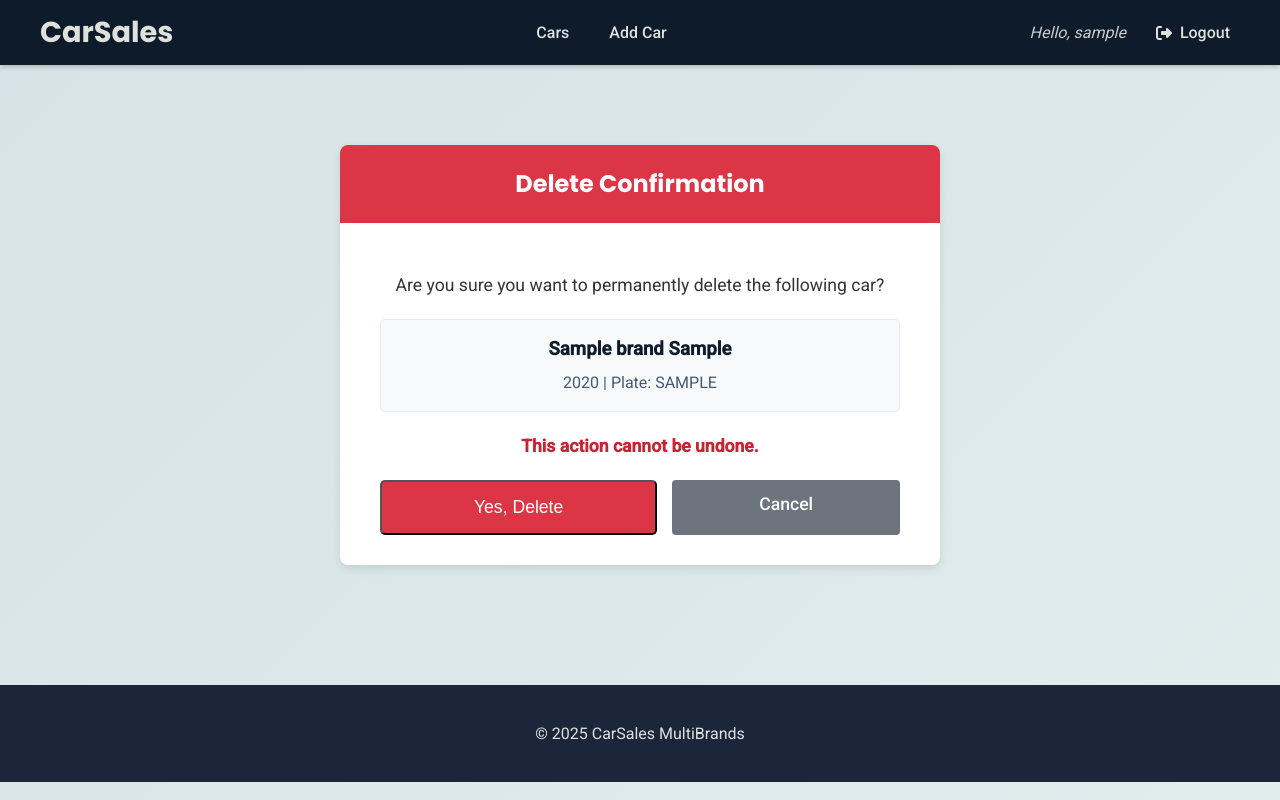
After one commit to Daniel-Q-Reis/CarSales, a Django app: page /car/1/delete in a window 1280 px wide. The commit adds this page. Run offline with Django 5.2, Linux system fonts and the light colour scheme; a user stored in the database is signed in; tables that the repository leaves empty hold one stand-in row (values such as "Sample post").

Commit message:
feat(cars): implement full CRUD functionality for cars
Implements CarUpdateView and CarDeleteView for editing and deleting cars.

Secures the create, update, and delete views, requiring user authentication using @method_decorator.

Creates the corresponding templates for the new views: car_update.html and car_delete.html.

Adds the final URL patterns for all car CRUD operations (detail, update, delete) in urls.py.

Updates car_detail.html to correctly link to the new edit and delete pages.

```diff
--- a/app/urls.py
+++ b/app/urls.py
@@ -1,24 +1,8 @@
-"""
-URL configuration for app project.
-
-The `urlpatterns` list routes URLs to views. For more information please see:
-    https://docs.djangoproject.com/en/5.2/topics/http/urls/
-Examples:
-Function views
-    1. Add an import:  from my_app import views
-    2. Add a URL to urlpatterns:  path('', views.home, name='home')
-Class-based views
-    1. Add an import:  from other_app.views import Home
-    2. Add a URL to urlpatterns:  path('', Home.as_view(), name='home')
-Including another URLconf
-    1. Import the include() function: from django.urls import include, path
-    2. Add a URL to urlpatterns:  path('blog/', include('blog.urls'))
-"""
 from django.contrib import admin
 from django.urls import path
 from django.conf import settings
 from django.conf.urls.static import static
-from cars.views import CarsListView, NewCarCreateView
+from cars.views import CarsListView, NewCarCreateView, CarDetailView, CarUpdateView, CarDeleteView
 from accounts.views import register_view, login_view, logout_view
 
 
@@ -29,4 +13,7 @@ urlpatterns = [
     path('logout/', logout_view, name='logout'),
     path('cars/', CarsListView.as_view(), name='cars_list'),
     path('new_car/', NewCarCreateView.as_view(), name='new_car'),
+    path('car/<int:pk>/', CarDetailView.as_view(), name='car_detail'),
+    path('car/<int:pk>/update', CarUpdateView.as_view(), name='car_update'),
+    path('car/<int:pk>/delete', CarDeleteView.as_view(), name='car_delete'),
 ] + static(settings.MEDIA_URL, document_root=settings.MEDIA_ROOT)
--- a/cars/static/cars/css/cars.css
+++ b/cars/static/cars/css/cars.css
@@ -59,3 +59,214 @@
 }
 
 /* The submit button reuses the .register-btn style from accounts.css */
+
+/* --- Car Detail Page Styles --- */
+
+.car-detail-container {
+    display: flex;
+    gap: 40px;
+    padding: 40px;
+    background-color: var(--card-bg);
+    border-radius: 8px;
+    box-shadow: 0 4px 15px rgba(0,0,0,0.1);
+}
+
+.detail-photo {
+    flex: 1; /* Takes up half the space */
+}
+
+.detail-photo img {
+    width: 100%;
+    border-radius: 8px;
+    object-fit: cover;
+}
+
+.no-photo-detail {
+    width: 100%;
+    height: 400px;
+    background-color: #e9ecef;
+    border-radius: 8px;
+    display: flex;
+    flex-direction: column;
+    align-items: center;
+    justify-content: center;
+    color: #adb5bd;
+}
+
+.no-photo-detail .fas {
+    font-size: 4rem;
+    margin-bottom: 1rem;
+}
+
+.detail-info {
+    flex: 1; /* Takes up the other half */
+    display: flex;
+    flex-direction: column;
+}
+
+.detail-info h1 {
+    font-family: 'Poppins', sans-serif;
+    font-size: 2.5rem;
+    margin-top: 0;
+    margin-bottom: 10px;
+    color: var(--primary-color);
+}
+
+.car-price {
+    font-size: 2rem;
+    font-weight: 700;
+    color: var(--highlight-color);
+    margin-bottom: 25px;
+}
+
+.spec-list {
+    list-style: none;
+    padding: 0;
+    margin: 0;
+    border-top: 1px solid #eee;
+}
+
+.spec-list li {
+    display: flex;
+    justify-content: space-between;
+    padding: 15px 0;
+    border-bottom: 1px solid #eee;
+    font-size: 1rem;
+}
+
+.spec-list li strong {
+    color: var(--accent-color);
+}
+
+/* --- Action Buttons Styles --- */
+
+.buttons-container {
+    margin-top: auto; /* Pushes buttons to the bottom of the flex container */
+    display: flex;
+    gap: 15px; /* Space between buttons */
+}
+
+.btn {
+    flex-grow: 1; /* Makes buttons share the space equally */
+    padding: 15px;
+    text-align: center;
+    text-decoration: none;
+    font-size: 1.1rem;
+    font-weight: 500;
+    border-radius: 5px;
+    transition: all 0.3s ease;
+}
+
+.btn-primary {
+    background-color: var(--highlight-color);
+    color: var(--primary-color);
+}
+
+.btn-primary:hover {
+    background-color: #007bb5;
+    transform: translateY(-2px);
+}
+
+.btn-danger {
+    background-color: #dc3545;
+    color: #fff;
+}
+
+.btn-danger:hover {
+    background-color: #c82333;
+    transform: translateY(-2px);
+}
+
+.btn-contact {
+    background-color: var(--primary-color);
+    color: var(--text-color);
+}
+
+.btn-contact:hover {
+    background-color: var(--accent-color);
+}
+
+/* Add this to your cars/static/cars/css/cars.css */
+
+.form-buttons-container {
+    display: flex;
+    gap: 15px; /* Creates space between the buttons */
+    margin-top: 20px;
+}
+
+/* Make sure buttons in this container take up equal space */
+.form-buttons-container .btn {
+    flex-grow: 1;
+}
+
+/* A style for a secondary button like 'Cancel' */
+.btn-secondary {
+    background-color: #6c757d;
+    color: white;
+    text-align: center;
+    padding: 10px;
+    text-decoration: none;
+    border-radius: 4px;
+}
+
+.btn-secondary:hover {
+    background-color: #5a6268;
+}
+
+/* --- Car Delete Page Styles --- */
+
+.delete-container {
+    max-width: 600px;
+    margin: 40px auto;
+    background: #ffffff;
+    border-radius: 8px;
+    box-shadow: 0 4px 10px rgba(0,0,0,0.1);
+    overflow: hidden;
+}
+
+.delete-header {
+    background-color: #dc3545; /* Red for danger */
+    padding: 20px 40px;
+}
+
+.delete-header h2 {
+    color: white;
+    text-align: center;
+    margin: 0;
+    font-family: 'Poppins', sans-serif;
+}
+
+.delete-body {
+    padding: 30px 40px;
+}
+
+.warning-text {
+    font-size: 1.1rem;
+    text-align: center;
+    color: var(--text-dark);
+}
+
+.final-warning {
+    font-weight: bold;
+    color: #c82333;
+    margin-top: 20px;
+}
+
+.car-to-delete {
+    background-color: #f8f9fa;
+    border: 1px solid #e9ecef;
+    border-radius: 5px;
+    padding: 15px;
+    text-align: center;
+    margin: 20px 0;
+}
+
+.car-to-delete h3 {
+    margin: 0 0 5px 0;
+    color: var(--primary-color);
+}
+
+.car-to-delete p {
+    margin: 0;
+    color: var(--accent-color);
+}
--- /dev/null
+++ b/cars/templates/car_delete.html
@@ -0,0 +1,37 @@
+{% extends "base.html" %}
+
+{% block title %}Delete Confirmation{% endblock %}
+
+{% block content %}
+
+<div class="delete-container">
+    <div class="delete-header">
+        <h2>Delete Confirmation</h2>
+    </div>
+
+    <div class="delete-body">
+        <p class="warning-text">
+            Are you sure you want to permanently delete the following car?
+        </p>
+
+        <div class="car-to-delete">
+            <h3>{{ car.brand.name }} {{ car.model }}</h3>
+            <p>{{ car.factory_year }} | Plate: {{ car.plate|upper }}</p>
+        </div>
+
+        <p class="warning-text final-warning">
+            This action cannot be undone.
+        </p>
+
+        <form method="post">
+            {% csrf_token %}
+            <div class="form-buttons-container">
+                <button type="submit" class="btn btn-danger">Yes, Delete</button>
+
+                <a href="{% url 'car_detail' pk=car.pk %}" class="btn btn-secondary">Cancel</a>
+            </div>
+        </form>
+    </div>
+</div>
+
+{% endblock %}
--- a/cars/views.py
+++ b/cars/views.py
@@ -1,4 +1,7 @@
-from django.views.generic import ListView, CreateView
+from django.views.generic import ListView, CreateView, DetailView, UpdateView, DeleteView
+from django.urls import reverse
+from django.contrib.auth.decorators import login_required
+from django.utils.decorators import method_decorator
 from cars.models import Car
 from cars.forms import CarModelForm
 
@@ -16,8 +19,31 @@ class CarsListView(ListView):
         return cars
 
 
+class CarDetailView(DetailView):
+    model = Car
+    template_name = 'car_detail.html'
+
+
+@method_decorator(login_required(login_url='login'), name='dispatch')
 class NewCarCreateView(CreateView):
     model = Car
     form_class = CarModelForm
     template_name = 'new_car.html'
     success_url = '/cars/'
+
+
+@method_decorator(login_required(login_url='login'), name='dispatch')
+class CarUpdateView(UpdateView):
+    model = Car
+    form_class = CarModelForm
+    template_name = 'car_update.html'
+
+    def get_success_url(self):
+        return reverse('car_detail', kwargs={'pk': self.object.pk})
+
+
+@method_decorator(login_required(login_url='login'), name='dispatch')
+class CarDeleteView(DeleteView):
+    model = Car
+    template_name = 'car_delete.html'
+    success_url = '/cars/'
```
Also changed, not shown: cars/templates/car_detail.html (added, +48 -0 lines), cars/templates/car_update.html (added, +43 -0 lines), cars/templates/cars.html (+8 -4 lines).
